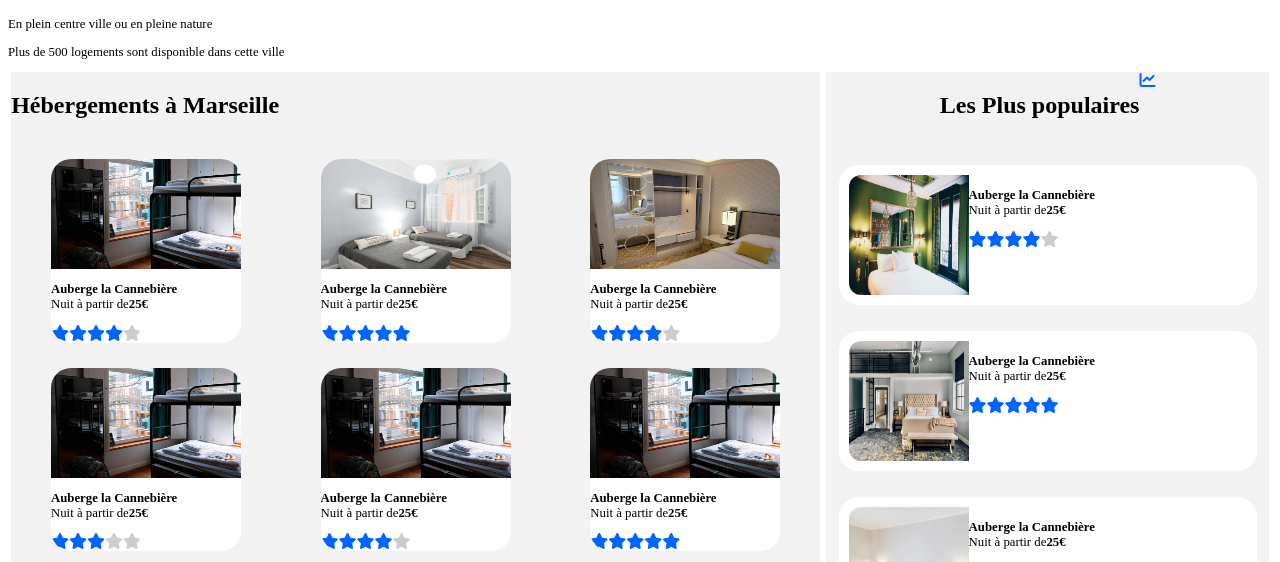
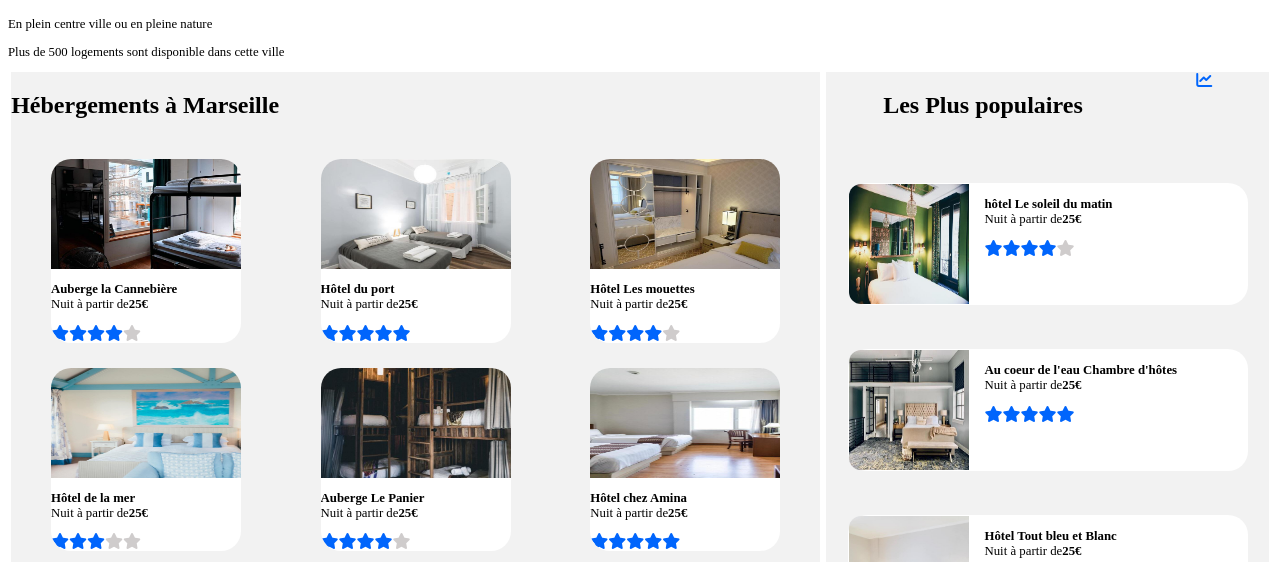
Before and after one commit to elrs92/elbouchmehdi_2_26032021, a plain HTML site: page index.html in a window 1280 px wide. Shown: the part 238-800 px from the top of the page. Drawn offline with Linux system fonts and the light colour scheme.

Commit message:
rajout des noms des demeures

```diff
--- a/Projet2.css
+++ b/Projet2.css
@@ -70,14 +70,22 @@ i
 #flexgraphic
 {
   display: flex;
-    justify-content: space-between;
+    justify-content: space-around;
+    align-self: normal;
+
 }
 .hébergement_2 img
 {
  width: 120px ;
  height:120px ;
  border-radius: 10% 0% 0% 10%;
+ margin-right: 4%;
 
+
+
+}
+.textepop
+{
 
 }
 
@@ -91,12 +99,11 @@ p{
     background-color: white;
 
     border-radius: 20px;
-    padding: 10px;
-
+    padding:1px;
  display: flex;
 align-items: flex-start;
 flex-wrap: nowrap;
-justify-content: space-;
+
 }
 
 
--- a/index.html
+++ b/index.html
@@ -42,7 +42,7 @@
             <article class="hébergement_1">
                 <img src="img/hebergements/4_small/fred-kleber-gTbaxaVLvsg-unsplash.jpg"
                     alt="photo appartement Hôtel du port" />
-                <p><strong>Auberge la Cannebière</strong></br>
+                <p><strong>Hôtel du port</strong></br>
                     Nuit à partir de<strong>25€</strong></p>
                 <i class="fas fa-star"></i><i class="fas fa-star"></i><i class="fas fa-star"></i><i
                     class="fas fa-star"></i><i class="fas fa-star"></i>
@@ -51,7 +51,7 @@
             <article class="hébergement_1">
                 <img src="img/hebergements/4_small/reisetopia-B8WIgxA_PFU-unsplash.jpg"
                     alt="photo appartement Hôtel Les mouettes" />
-                <p><strong>Auberge la Cannebière</strong></br>
+                <p><strong>Hôtel Les mouettes</strong></br>
                     Nuit à partir de<strong>25€</strong>
                 </p>
                 <i class="fas fa-star"></i><i class="fas fa-star"></i><i class="fas fa-star"></i><i
@@ -59,9 +59,9 @@
 
             </article>
             <article class="hébergement_1">
-                <img src="img/hebergements/4_small/marcus-loke-WQJvWU_HZFo-unsplash.jpg"
-                    alt="photo appartement La Cannebière" />
-                <p><strong>Auberge la Cannebière</strong></br>
+                <img src="img\hebergements\3_medium\annie-spratt-Eg1qcIitAuA-unsplash.jpg"
+                    alt="photo appartement Hôtel de la mer" />
+                <p><strong>Hôtel de la mer</strong></br>
                     Nuit à partir de<strong>25€</strong></p>
                 <i class="fas fa-star"></i><i class="fas fa-star"></i><i class="fas fa-star"></i><i
                     class="fas fa-star star-grey"></i><i class="fas fa-star star-grey"></i>
@@ -69,9 +69,9 @@
 
             </article>
             <article class="hébergement_1">
-                <img src="img/hebergements/4_small/marcus-loke-WQJvWU_HZFo-unsplash.jpg"
-                    alt="photo appartement La Cannebière" />
-                <p><strong>Auberge la Cannebière</strong></br>
+                <img src="img\hebergements\4_small\nicate-lee-kT-ZyaiwBe0-unsplash.jpg"
+                    alt="photo appartement Le Panier" />
+                <p><strong>Auberge Le Panier</strong></br>
                     Nuit à partir de<strong>25€</strong></p>
                 <i class="fas fa-star"></i><i class="fas fa-star"></i><i class="fas fa-star"></i><i
                     class="fas fa-star "></i><i class="fas fa-star star-grey"></i>
@@ -79,9 +79,9 @@
 
             </article>
             <article class="hébergement_1">
-                <img src="img/hebergements/4_small/marcus-loke-WQJvWU_HZFo-unsplash.jpg"
-                    alt="photo appartement La Cannebière" />
-                <p><strong>Auberge la Cannebière</strong></br>
+                <img src="img\hebergements\4_small\febrian-zakaria-M6S1WvfW68A-unsplash.jpg"
+                    alt="photo appartement Hôtel chez Amina" />
+                <p><strong>Hôtel chez Amina</strong></br>
                     Nuit à partir de<strong>25€</strong></p>
                 <i class="fas fa-star"></i><i class="fas fa-star"></i><i class="fas fa-star"></i><i
                     class="fas fa-star"></i><i class="fas fa-star"></i>
@@ -103,7 +103,7 @@
 
             <article class="hébergement_2">
              <img src="img\hebergements\4_small\emile-guillemot-Bj_rcSC5XfE-unsplash.jpg" alt="emile guillemot" />
-               <div class="textepop"> <p><strong>Auberge la Cannebière</strong></br>
+               <div class="textepop"> <p><strong>hôtel Le soleil du matin</strong></br>
                     Nuit à partir de<strong>25€</strong></p>
                 <i class="fas fa-star"></i><i class="fas fa-star"></i><i class="fas fa-star"></i><i
                     class="fas fa-star"></i><i class="fas fa-star star-grey"></i></div>
@@ -113,7 +113,7 @@
 
         <article class="hébergement_2">
             <img src="img\hebergements\4_small\aw-creative-VGs8z60yT2c-unsplash.jpg" alt=" Aw creative" />
-           <div class="textepop"> <p><strong>Auberge la Cannebière</strong></br>
+           <div class="textepop"> <p><strong>Au coeur de l'eau Chambre d'hôtes</strong></br>
                 Nuit à partir de<strong>25€</strong></p>
             <i class="fas fa-star"></i><i class="fas fa-star"></i><i class="fas fa-star"></i><i
                 class="fas fa-star"></i><i class="fas fa-star"></i></div>
@@ -123,7 +123,7 @@
 
         <article class="hébergement_2">
             <img src="img\hebergements\4_small\febrian-zakaria-sjvU0THccQA-unsplash.jpg" alt="fabian zakaria" />
-           <div class="textepop"> <p><strong>Auberge la Cannebière</strong></br>
+           <div class="textepop"> <p><strong>Hôtel Tout bleu et Blanc</strong></br>
                 Nuit à partir de<strong>25€</strong></p>
             <i class="fas fa-star"></i><i class="fas fa-star"></i><i class="fas fa-star"></i><i
                 class="fas fa-star"></i><i class="fas fa-star star-grey"></i></div>
```
